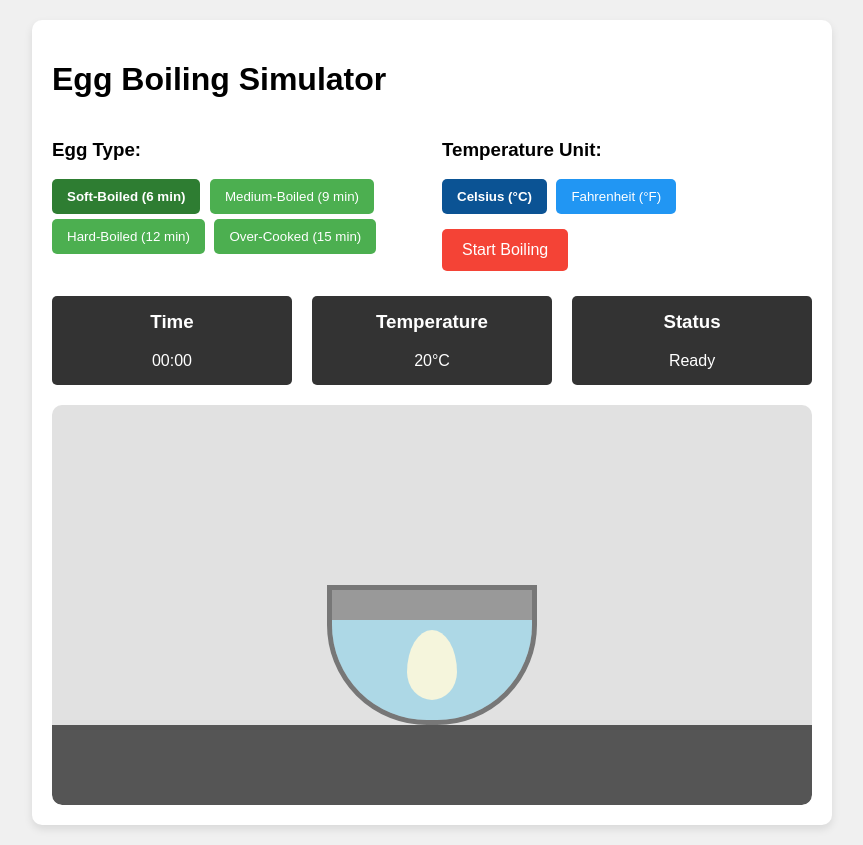
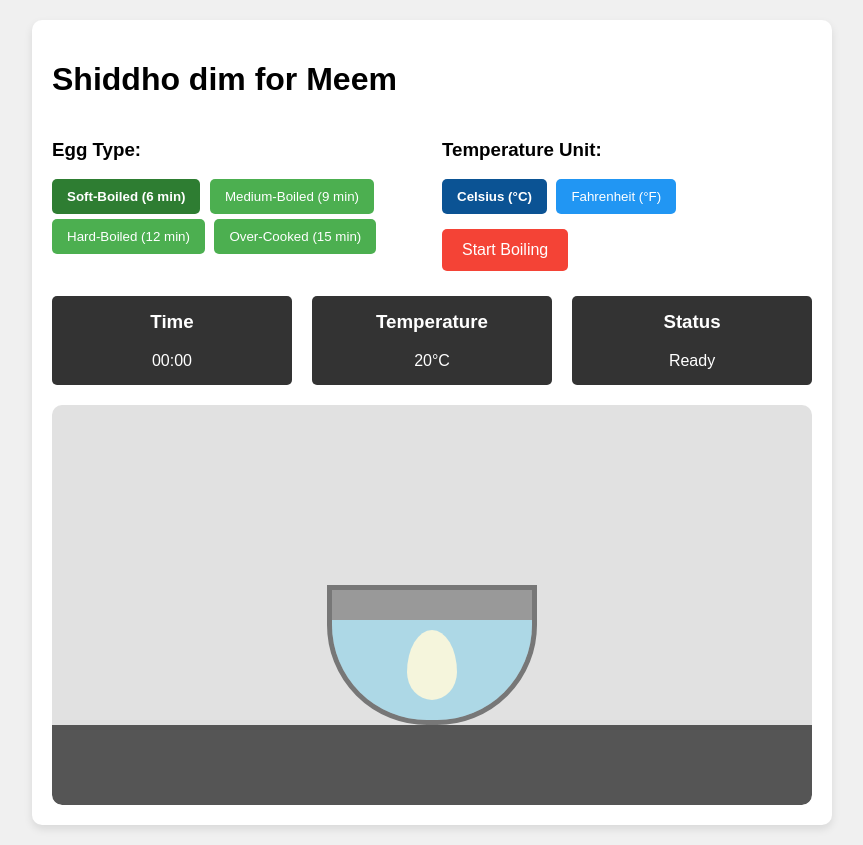
Before and after one commit to nafiulaziz/dimforMeem, a plain HTML site: page index.html in a window 1280 px wide. Shown: the whole page, without its empty margins (208-1071 px from the left). Drawn offline with Linux system fonts and the light colour scheme.

Commit message:
Update index.html

```diff
--- a/index.html
+++ b/index.html
@@ -8,7 +8,7 @@
 </head>
 <body>
     <div class="simulator-container">
-        <h1>Egg Boiling Simulator</h1>
+        <h1>Shiddho dim for Meem</h1>
 
         <div class="controls">
             <div class="button-group">
```
